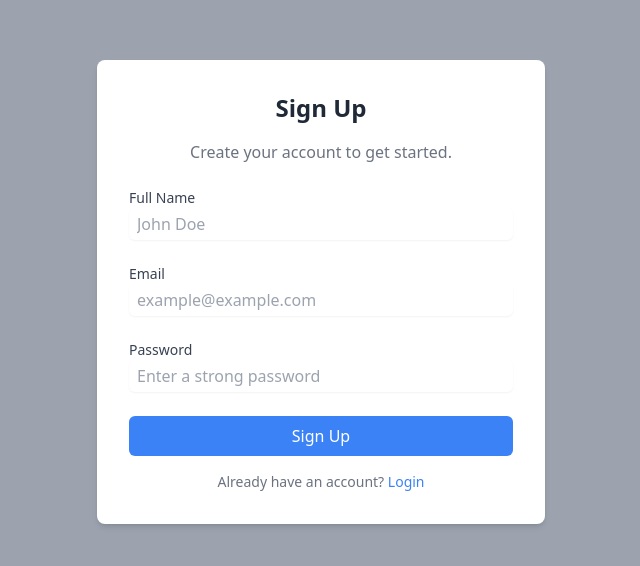
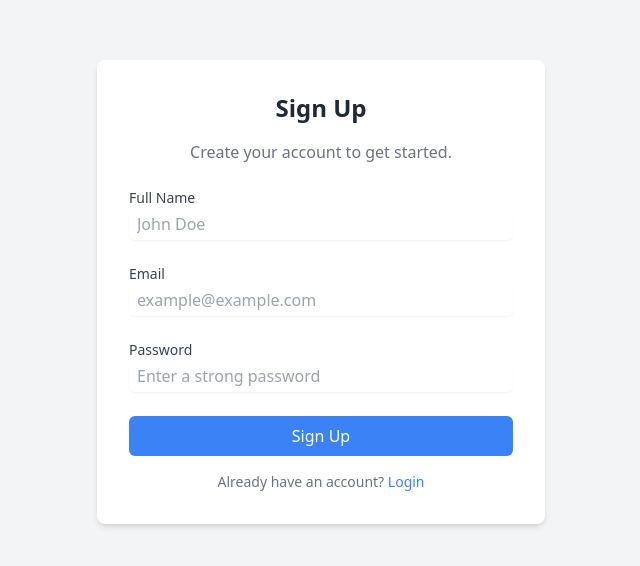
Before and after one commit to Jumi525/New-folder, a website: page src/signup.html in a window 1280 px wide. Shown: the part 108-674 px from the top of the page, without its empty margins (319-959 px from the left). Drawn offline with Linux system fonts and the light colour scheme.

Commit message:
add netlify file

```diff
--- a/package.json
+++ b/package.json
@@ -1,7 +1,7 @@
 {
   "name": "cap",
   "version": "1.0.0",
-  "main": "home.html",
+  "main": "home.js",
   "scripts": {
     "test": "echo \"Error: no test specified\" && exit 1"
   },
--- a/src/signup.html
+++ b/src/signup.html
@@ -6,7 +6,7 @@
     <link href="./output.css" rel="stylesheet" />
     <title>Toast Component</title>
   </head>
-  <body class="flex items-center justify-center min-h-screen bg-gray-400">
+  <body class="flex items-center justify-center min-h-screen bg-gray-100">
     <!-- Toast Container -->
     <div
       id="toast-container"
```
Also changed, not shown: netlify.toml (added), src/output.css.
